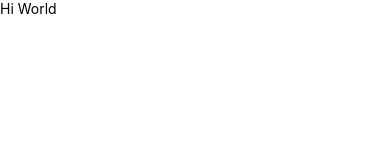
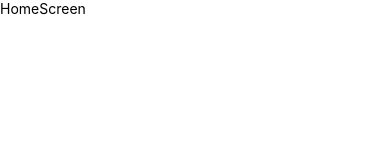
Before and after one commit to dloyolar/react-native-movies-app, a React Native app: screen /Home in a window 390 px wide. Shown: the top 160 px of the page. Built offline with nearby package versions, Linux system fonts and the light colour scheme.

Commit message:
chore: add react-navigation and setup initial screens

```diff
--- a/App.tsx
+++ b/App.tsx
@@ -1,11 +1,13 @@
+import 'react-native-gesture-handler';
 import React from 'react';
-import {Text, View} from 'react-native';
+import {NavigationContainer} from '@react-navigation/native';
+import {Navigation} from './src/navigation/Navigation';
 
 const App = () => {
   return (
-    <View>
-      <Text>Hi World</Text>
-    </View>
+    <NavigationContainer>
+      <Navigation />
+    </NavigationContainer>
   );
 };
 
--- /dev/null
+++ b/src/navigation/Navigation.tsx
@@ -0,0 +1,21 @@
+import React from 'react';
+import {createStackNavigator} from '@react-navigation/stack';
+import {DetailScreen} from '../screens/DetailScreen';
+import {HomeScreen} from '../screens/HomeScreen';
+
+const Stack = createStackNavigator();
+
+export const Navigation = () => {
+  return (
+    <Stack.Navigator
+      screenOptions={{
+        headerShown: false,
+        cardStyle: {
+          backgroundColor: 'white',
+        },
+      }}>
+      <Stack.Screen name="Home" component={HomeScreen} />
+      <Stack.Screen name="DetailScreen" component={DetailScreen} />
+    </Stack.Navigator>
+  );
+};
--- /dev/null
+++ b/src/screens/DetailScreen.tsx
@@ -0,0 +1,10 @@
+import React from 'react';
+import {View, Text} from 'react-native';
+
+export const DetailScreen = () => {
+  return (
+    <View>
+      <Text>DetailScreen</Text>
+    </View>
+  );
+};
--- /dev/null
+++ b/src/screens/HomeScreen.tsx
@@ -0,0 +1,10 @@
+import React from 'react';
+import {View, Text} from 'react-native';
+
+export const HomeScreen = () => {
+  return (
+    <View>
+      <Text>HomeScreen</Text>
+    </View>
+  );
+};
```
Also changed, not shown: package.json (+6 -1 lines), 3 other files (tests, documents, lock files or other folders).
